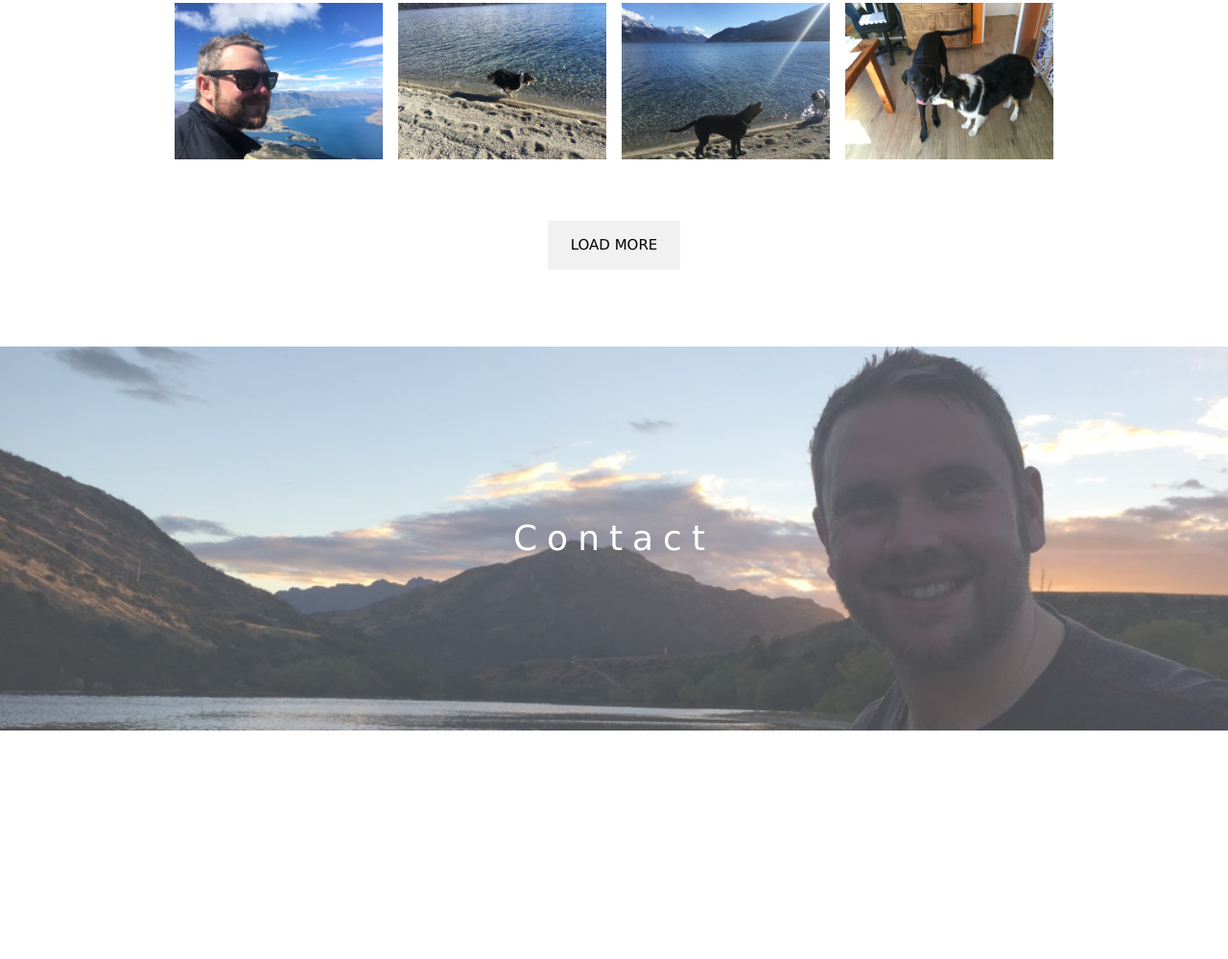
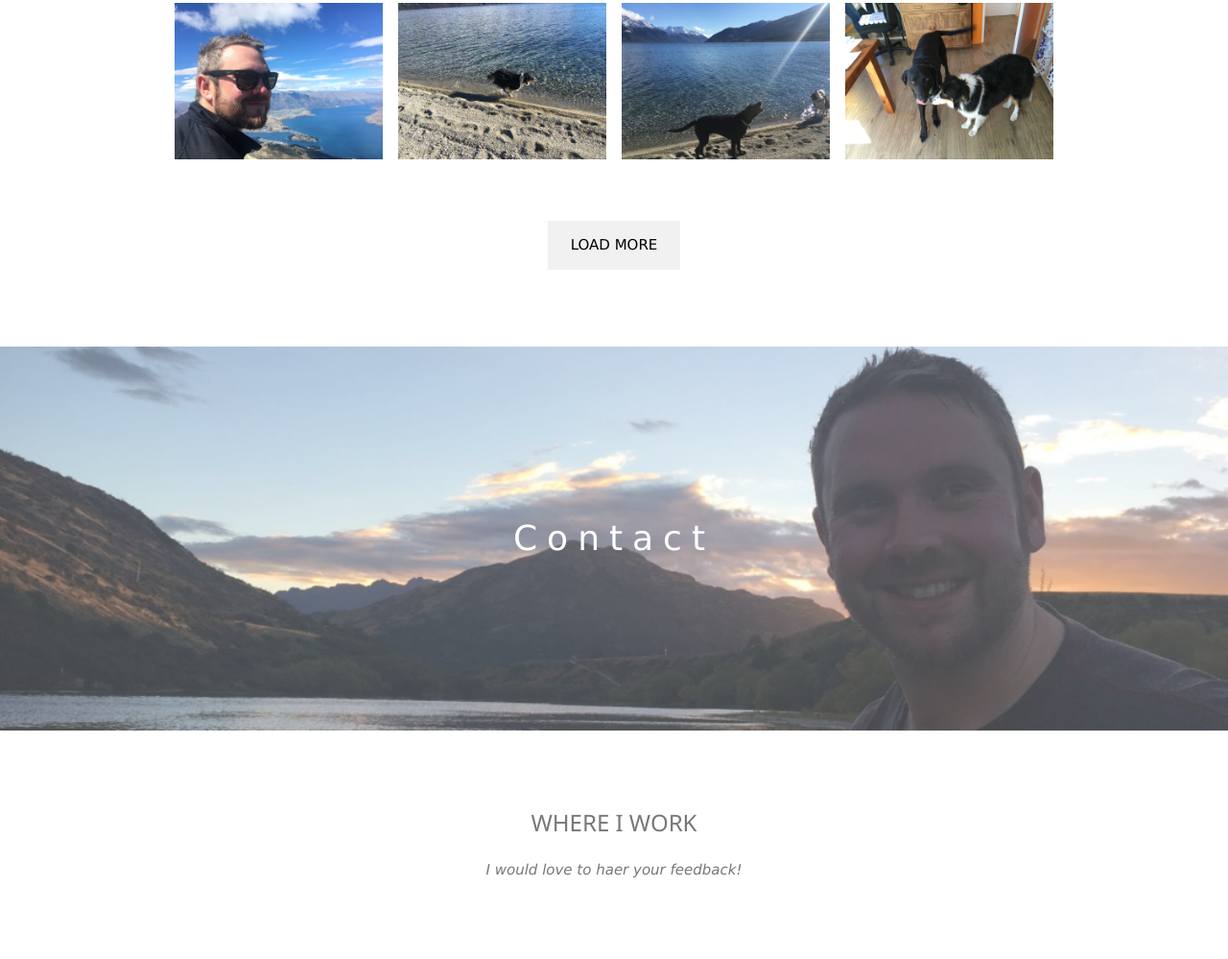
Before and after one commit to rahmona-henry/jimgrifffiths, a website: page client/index.html in a window 1280 px wide. Shown: the part 2942-3941 px from the top of the page at 96% size. Before the commit the page ends 3703 px from the top, so only its background shows below. Drawn offline with nearby package versions, Linux system fonts and the light colour scheme.

Commit message:
add contact section

```diff
--- a/client/index.html
+++ b/client/index.html
@@ -151,5 +151,14 @@
     <span class="w3-xxlarge w3-text-white w3-wide">Contact</span>
   </div>
 </div>
+
+<!--Container (Contact Section)-->
+<div class="w3-content w3-container w3-padding-64" id="contact">
+  <h3 class="w3-center">WHERE I WORK</h3>
+  <p class="w3-center"><em>I would love to haer your feedback!</em></p>
+
+  <w3 class="w3-row w3-padding-32 w3-section">
+    <div class="w3-col"  m4 w3-container">
+
   </body>
   </html>
```
